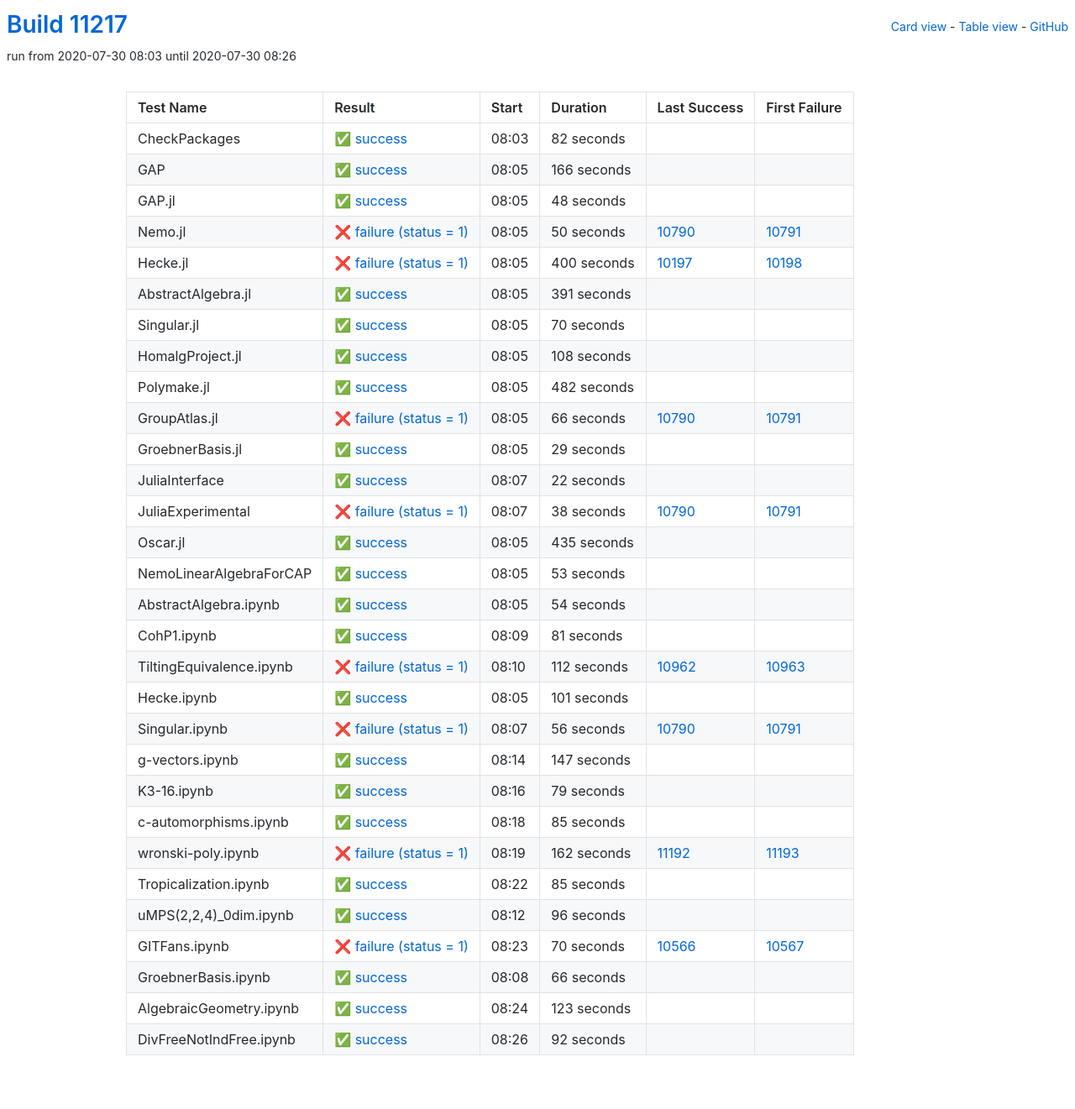
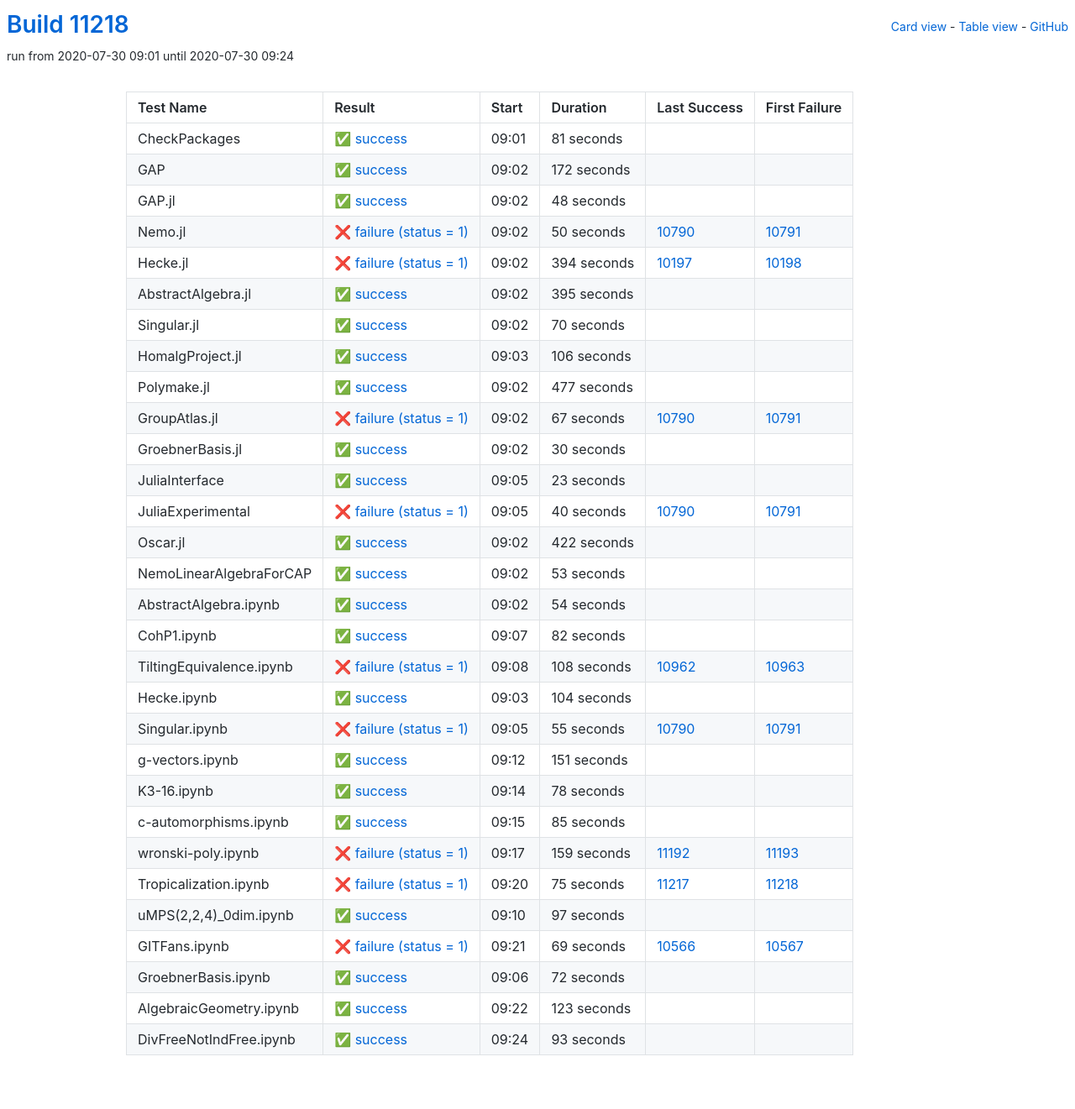
Before and after one commit to oscar-system/oscar-ci-status, a Jekyll site: the page built from table.html, in a window 1280 px wide. Shown: the whole page at 84% size. Built offline with Jekyll 4.4.1, drawn with Linux system fonts in a browser that asks for light colours.

Commit message:
Build #11218

```diff
--- a/_data/ci.yml
+++ b/_data/ci.yml
@@ -1,6 +1,6 @@
 ---
-build: 11217
-build_url: https://oscarci.mathematik.uni-kl.de/job/oscar/11217/
+build: 11218
+build_url: https://oscarci.mathematik.uni-kl.de/job/oscar/11218/
 job: oscar
 organization: oscar-system
 repo: oscar-ci-status
@@ -8,32 +8,32 @@
 tests:
 - name: CheckPackages
   id: checkpackages
-  log: https://oscarci.mathematik.uni-kl.de/job/oscar/11217/artifact/logs/build-11217/CheckPackages.log
-  start: 2020-07-30 08:03
+  log: https://oscarci.mathematik.uni-kl.de/job/oscar/11218/artifact/logs/build-11218/CheckPackages.log
+  start: 2020-07-30 09:01
   success: true
   exitcode: 0
   status: success
-  duration: 82
+  duration: 81
   last_success: false
   last_success_url:
   first_failure: false
   first_failure_url:
 - name: GAP
   id: gap
-  log: https://oscarci.mathematik.uni-kl.de/job/oscar/11217/artifact/logs/build-11217/GAP.log
-  start: 2020-07-30 08:05
+  log: https://oscarci.mathematik.uni-kl.de/job/oscar/11218/artifact/logs/build-11218/GAP.log
+  start: 2020-07-30 09:02
   success: true
   exitcode: 0
   status: success
-  duration: 166
+  duration: 172
   last_success: false
   last_success_url:
   first_failure: false
   first_failure_url:
 - name: GAP.jl
   id: gap-jl
-  log: https://oscarci.mathematik.uni-kl.de/job/oscar/11217/artifact/logs/build-11217/GAP.jl.log
-  start: 2020-07-30 08:05
+  log: https://oscarci.mathematik.uni-kl.de/job/oscar/11218/artifact/logs/build-11218/GAP.jl.log
+  start: 2020-07-30 09:02
   success: true
   exitcode: 0
   status: success
@@ -44,8 +44,8 @@
   first_failure_url:
 - name: Nemo.jl
   id: nemo-jl
-  log: https://oscarci.mathematik.uni-kl.de/job/oscar/11217/artifact/logs/build-11217/Nemo.jl.log
-  start: 2020-07-30 08:05
+  log: https://oscarci.mathematik.uni-kl.de/job/oscar/11218/artifact/logs/build-11218/Nemo.jl.log
+  start: 2020-07-30 09:02
   success: false
   exitcode: 1
   status: failure
@@ -56,32 +56,32 @@
   first_failure_url: https://oscarci.mathematik.uni-kl.de/job/oscar/10791/
 - name: Hecke.jl
   id: hecke-jl
-  log: https://oscarci.mathematik.uni-kl.de/job/oscar/11217/artifact/logs/build-11217/Hecke.jl.log
-  start: 2020-07-30 08:05
+  log: https://oscarci.mathematik.uni-kl.de/job/oscar/11218/artifact/logs/build-11218/Hecke.jl.log
+  start: 2020-07-30 09:02
   success: false
   exitcode: 1
   status: failure
-  duration: 400
+  duration: 394
   last_success: 10197
   last_success_url: https://oscarci.mathematik.uni-kl.de/job/oscar/10197/
   first_failure: 10198
   first_failure_url: https://oscarci.mathematik.uni-kl.de/job/oscar/10198/
 - name: AbstractAlgebra.jl
   id: abstractalgebra-jl
-  log: https://oscarci.mathematik.uni-kl.de/job/oscar/11217/artifact/logs/build-11217/AbstractAlgebra.jl.log
-  start: 2020-07-30 08:05
+  log: https://oscarci.mathematik.uni-kl.de/job/oscar/11218/artifact/logs/build-11218/AbstractAlgebra.jl.log
+  start: 2020-07-30 09:02
   success: true
   exitcode: 0
   status: success
-  duration: 391
+  duration: 395
   last_success: false
   last_success_url:
   first_failure: false
   first_failure_url:
 - name: Singular.jl
   id: singular-jl
-  log: https://oscarci.mathematik.uni-kl.de/job/oscar/11217/artifact/logs/build-11217/Singular.jl.log
-  start: 2020-07-30 08:05
+  log: https://oscarci.mathematik.uni-kl.de/job/oscar/11218/artifact/logs/build-11218/Singular.jl.log
+  start: 2020-07-30 09:02
   success: true
   exitcode: 0
   status: success
@@ -92,92 +92,92 @@
   first_failure_url:
 - name: HomalgProject.jl
   id: homalgproject-jl
-  log: https://oscarci.mathematik.uni-kl.de/job/oscar/11217/artifact/logs/build-11217/HomalgProject.jl.log
-  start: 2020-07-30 08:05
+  log: https://oscarci.mathematik.uni-kl.de/job/oscar/11218/artifact/logs/build-11218/HomalgProject.jl.log
+  start: 2020-07-30 09:03
   success: true
   exitcode: 0
   status: success
-  duration: 108
+  duration: 106
   last_success: false
   last_success_url:
   first_failure: false
   first_failure_url:
 - name: Polymake.jl
   id: polymake-jl
-  log: https://oscarci.mathematik.uni-kl.de/job/oscar/11217/artifact/logs/build-11217/Polymake.jl.log
-  start: 2020-07-30 08:05
+  log: https://oscarci.mathematik.uni-kl.de/job/oscar/11218/artifact/logs/build-11218/Polymake.jl.log
+  start: 2020-07-30 09:02
   success: true
   exitcode: 0
   status: success
-  duration: 482
+  duration: 477
   last_success: false
   last_success_url:
   first_failure: false
   first_failure_url:
 - name: GroupAtlas.jl
   id: groupatlas-jl
-  log: https://oscarci.mathematik.uni-kl.de/job/oscar/11217/artifact/logs/build-11217/GroupAtlas.jl.log
-  start: 2020-07-30 08:05
+  log: https://oscarci.mathematik.uni-kl.de/job/oscar/11218/artifact/logs/build-11218/GroupAtlas.jl.log
+  start: 2020-07-30 09:02
   success: false
   exitcode: 1
   status: failure
-  duration: 66
+  duration: 67
   last_success: 10790
   last_success_url: https://oscarci.mathematik.uni-kl.de/job/oscar/10790/
   first_failure: 10791
   first_failure_url: https://oscarci.mathematik.uni-kl.de/job/oscar/10791/
 - name: GroebnerBasis.jl
   id: groebnerbasis-jl
-  log: https://oscarci.mathematik.uni-kl.de/job/oscar/11217/artifact/logs/build-11217/GroebnerBasis.jl.log
-  start: 2020-07-30 08:05
+  log: https://oscarci.mathematik.uni-kl.de/job/oscar/11218/artifact/logs/build-11218/GroebnerBasis.jl.log
+  start: 2020-07-30 09:02
   success: true
   exitcode: 0
   status: success
-  duration: 29
+  duration: 30
   last_success: false
   last_success_url:
   first_failure: false
   first_failure_url:
 - name: JuliaInterface
   id: juliainterface
-  log: https://oscarci.mathematik.uni-kl.de/job/oscar/11217/artifact/logs/build-11217/JuliaInterface.log
-  start: 2020-07-30 08:07
+  log: https://oscarci.mathematik.uni-kl.de/job/oscar/11218/artifact/logs/build-11218/JuliaInterface.log
+  start: 2020-07-30 09:05
   success: true
   exitcode: 0
   status: success
-  duration: 22
+  duration: 23
   last_success: false
   last_success_url:
   first_failure: false
   first_failure_url:
 - name: JuliaExperimental
   id: juliaexperimental
-  log: https://oscarci.mathematik.uni-kl.de/job/oscar/11217/artifact/logs/build-11217/JuliaExperimental.log
-  start: 2020-07-30 08:07
+  log: https://oscarci.mathematik.uni-kl.de/job/oscar/11218/artifact/logs/build-11218/JuliaExperimental.log
+  start: 2020-07-30 09:05
   success: false
   exitcode: 1
   status: failure
-  duration: 38
+  duration: 40
   last_success: 10790
   last_success_url: https://oscarci.mathematik.uni-kl.de/job/oscar/10790/
   first_failure: 10791
   first_failure_url: https://oscarci.mathematik.uni-kl.de/job/oscar/10791/
 - name: Oscar.jl
   id: oscar-jl
-  log: https://oscarci.mathematik.uni-kl.de/job/oscar/11217/artifact/logs/build-11217/Oscar.jl.log
-  start: 2020-07-30 08:05
+  log: https://oscarci.mathematik.uni-kl.de/job/oscar/11218/artifact/logs/build-11218/Oscar.jl.log
+  start: 2020-07-30 09:02
   success: true
   exitcode: 0
   status: success
-  duration: 435
+  duration: 422
   last_success: false
   last_success_url:
   first_failure: false
   first_failure_url:
 - name: NemoLinearAlgebraForCAP
   id: nemolinearalgebraforcap
-  log: https://oscarci.mathematik.uni-kl.de/job/oscar/11217/artifact/logs/build-11217/NemoLinearAlgebraForCAP.log
-  start: 2020-07-30 08:05
+  log: https://oscarci.mathematik.uni-kl.de/job/oscar/11218/artifact/logs/build-11218/NemoLinearAlgebraForCAP.log
+  start: 2020-07-30 09:02
   success: true
   exitcode: 0
   status: success
@@ -188,8 +188,8 @@
   first_failure_url:
 - name: AbstractAlgebra.ipynb
   id: abstractalgebra-ipynb
-  log: https://oscarci.mathematik.uni-kl.de/job/oscar/11217/artifact/logs/build-11217/AbstractAlgebra.ipynb.log
-  start: 2020-07-30 08:05
+  log: https://oscarci.mathematik.uni-kl.de/job/oscar/11218/artifact/logs/build-11218/AbstractAlgebra.ipynb.log
+  start: 2020-07-30 09:02
   success: true
   exitcode: 0
   status: success
@@ -200,80 +200,80 @@
   first_failure_url:
 - name: CohP1.ipynb
   id: cohp1-ipynb
-  log: https://oscarci.mathematik.uni-kl.de/job/oscar/11217/artifact/logs/build-11217/CohP1.ipynb.log
-  start: 2020-07-30 08:09
+  log: https://oscarci.mathematik.uni-kl.de/job/oscar/11218/artifact/logs/build-11218/CohP1.ipynb.log
+  start: 2020-07-30 09:07
   success: true
   exitcode: 0
   status: success
-  duration: 81
+  duration: 82
   last_success: false
   last_success_url:
   first_failure: false
   first_failure_url:
 - name: TiltingEquivalence.ipynb
   id: tiltingequivalence-ipynb
-  log: https://oscarci.mathematik.uni-kl.de/job/oscar/11217/artifact/logs/build-11217/TiltingEquivalence.ipynb.log
-  start: 2020-07-30 08:10
+  log: https://oscarci.mathematik.uni-kl.de/job/oscar/11218/artifact/logs/build-11218/TiltingEquivalence.ipynb.log
+  start: 2020-07-30 09:08
   success: false
   exitcode: 1
   status: failure
-  duration: 112
+  duration: 108
   last_success: 10962
   last_success_url: https://oscarci.mathematik.uni-kl.de/job/oscar/10962/
   first_failure: 10963
   first_failure_url: https://oscarci.mathematik.uni-kl.de/job/oscar/10963/
 - name: Hecke.ipynb
   id: hecke-ipynb
-  log: https://oscarci.mathematik.uni-kl.de/job/oscar/11217/artifact/logs/build-11217/Hecke.ipynb.log
-  start: 2020-07-30 08:05
+  log: https://oscarci.mathematik.uni-kl.de/job/oscar/11218/artifact/logs/build-11218/Hecke.ipynb.log
+  start: 2020-07-30 09:03
   success: true
   exitcode: 0
   status: success
-  duration: 101
+  duration: 104
   last_success: false
   last_success_url:
   first_failure: false
   first_failure_url:
 - name: Singular.ipynb
   id: singular-ipynb
-  log: https://oscarci.mathematik.uni-kl.de/job/oscar/11217/artifact/logs/build-11217/Singular.ipynb.log
-  start: 2020-07-30 08:07
+  log: https://oscarci.mathematik.uni-kl.de/job/oscar/11218/artifact/logs/build-11218/Singular.ipynb.log
+  start: 2020-07-30 09:05
   success: false
   exitcode: 1
   status: failure
-  duration: 56
+  duration: 55
   last_success: 10790
   last_success_url: https://oscarci.mathematik.uni-kl.de/job/oscar/10790/
   first_failure: 10791
   first_failure_url: https://oscarci.mathematik.uni-kl.de/job/oscar/10791/
 - name: g-vectors.ipynb
   id: g-vectors-ipynb
-  log: https://oscarci.mathematik.uni-kl.de/job/oscar/11217/artifact/logs/build-11217/g-vectors.ipynb.log
-  start: 2020-07-30 08:14
+  log: https://oscarci.mathematik.uni-kl.de/job/oscar/11218/artifact/logs/build-11218/g-vectors.ipynb.log
+  start: 2020-07-30 09:12
   success: true
   exitcode: 0
   status: success
-  duration: 147
+  duration: 151
   last_success: false
   last_success_url:
   first_failure: false
   first_failure_url:
 - name: K3-16.ipynb
   id: k3-16-ipynb
-  log: https://oscarci.mathematik.uni-kl.de/job/oscar/11217/artifact/logs/build-11217/K3-16.ipynb.log
-  start: 2020-07-30 08:16
+  log: https://oscarci.mathematik.uni-kl.de/job/oscar/11218/artifact/logs/build-11218/K3-16.ipynb.log
+  start: 2020-07-30 09:14
   success: true
   exitcode: 0
   status: success
-  duration: 79
+  duration: 78
   last_success: false
   last_success_url:
   first_failure: false
   first_failure_url:
 - name: c-automorphisms.ipynb
   id: c-automorphisms-ipynb
-  log: https://oscarci.mathematik.uni-kl.de/job/oscar/11217/artifact/logs/build-11217/c-automorphisms.ipynb.log
-  start: 2020-07-30 08:18
+  log: https://oscarci.mathematik.uni-kl.de/job/oscar/11218/artifact/logs/build-11218/c-automorphisms.ipynb.log
+  start: 2020-07-30 09:15
   success: true
   exitcode: 0
   status: success
@@ -284,68 +284,68 @@
   first_failure_url:
 - name: wronski-poly.ipynb
   id: wronski-poly-ipynb
-  log: https://oscarci.mathematik.uni-kl.de/job/oscar/11217/artifact/logs/build-11217/wronski-poly.ipynb.log
-  start: 2020-07-30 08:19
+  log: https://oscarci.mathematik.uni-kl.de/job/oscar/11218/artifact/logs/build-11218/wronski-poly.ipynb.log
+  start: 2020-07-30 09:17
   success: false
   exitcode: 1
   status: failure
-  duration: 162
+  duration: 159
   last_success: 11192
   last_success_url: https://oscarci.mathematik.uni-kl.de/job/oscar/11192/
   first_failure: 11193
   first_failure_url: https://oscarci.mathematik.uni-kl.de/job/oscar/11193/
 - name: Tropicalization.ipynb
   id: tropicalization-ipynb
-  log: https://oscarci.mathematik.uni-kl.de/job/oscar/11217/artifact/logs/build-11217/Tropicalization.ipynb.log
-  start: 2020-07-30 08:22
+  log: https://oscarci.mathematik.uni-kl.de/job/oscar/11218/artifact/logs/build-11218/Tropicalization.ipynb.log
+  start: 2020-07-30 09:20
+  success: false
+  exitcode: 1
+  status: failure
+  duration: 75
+  last_success: 11217
+  last_success_url: https://oscarci.mathematik.uni-kl.de/job/oscar/11217/
+  first_failure: 11218
+  first_failure_url: https://oscarci.mathematik.uni-kl.de/job/oscar/11218/
+- name: uMPS(2,2,4)_0dim.ipynb
+  id: umps-2-2-4-0dim-ipynb
+  log: https://oscarci.mathematik.uni-kl.de/job/oscar/11218/artifact/logs/build-11218/uMPS-2-2-4-_0dim.ipynb.log
+  start: 2020-07-30 09:10
   success: true
   exitcode: 0
   status: success
-  duration: 85
-  last_success: false
-  last_success_url:
-  first_failure: false
-  first_failure_url:
-- name: uMPS(2,2,4)_0dim.ipynb
-  id: umps-2-2-4-0dim-ipynb
-  log: https://oscarci.mathematik.uni-kl.de/job/oscar/11217/artifact/logs/build-11217/uMPS-2-2-4-_0dim.ipynb.log
-  start: 2020-07-30 08:12
-  success: true
-  exitcode: 0
-  status: success
-  duration: 96
+  duration: 97
   last_success: false
   last_success_url:
   first_failure: false
   first_failure_url:
 - name: GITFans.ipynb
   id: gitfans-ipynb
-  log: https://oscarci.mathematik.uni-kl.de/job/oscar/11217/artifact/logs/build-11217/GITFans.ipynb.log
-  start: 2020-07-30 08:23
+  log: https://oscarci.mathematik.uni-kl.de/job/oscar/11218/artifact/logs/build-11218/GITFans.ipynb.log
+  start: 2020-07-30 09:21
   success: false
   exitcode: 1
   status: failure
-  duration: 70
+  duration: 69
   last_success: 10566
   last_success_url: https://oscarci.mathematik.uni-kl.de/job/oscar/10566/
   first_failure: 10567
   first_failure_url: https://oscarci.mathematik.uni-kl.de/job/oscar/10567/
 - name: GroebnerBasis.ipynb
   id: groebnerbasis-ipynb
-  log: https://oscarci.mathematik.uni-kl.de/job/oscar/11217/artifact/logs/build-11217/GroebnerBasis.ipynb.log
-  start: 2020-07-30 08:08
+  log: https://oscarci.mathematik.uni-kl.de/job/oscar/11218/artifact/logs/build-11218/GroebnerBasis.ipynb.log
+  start: 2020-07-30 09:06
   success: true
   exitcode: 0
   status: success
-  duration: 66
+  duration: 72
   last_success: false
   last_success_url:
   first_failure: false
   first_failure_url:
 - name: AlgebraicGeometry.ipynb
   id: algebraicgeometry-ipynb
-  log: https://oscarci.mathematik.uni-kl.de/job/oscar/11217/artifact/logs/build-11217/AlgebraicGeometry.ipynb.log
-  start: 2020-07-30 08:24
+  log: https://oscarci.mathematik.uni-kl.de/job/oscar/11218/artifact/logs/build-11218/AlgebraicGeometry.ipynb.log
+  start: 2020-07-30 09:22
   success: true
   exitcode: 0
   status: success
@@ -356,12 +356,12 @@
   first_failure_url:
 - name: DivFreeNotIndFree.ipynb
   id: divfreenotindfree-ipynb
-  log: https://oscarci.mathematik.uni-kl.de/job/oscar/11217/artifact/logs/build-11217/DivFreeNotIndFree.ipynb.log
-  start: 2020-07-30 08:26
+  log: https://oscarci.mathematik.uni-kl.de/job/oscar/11218/artifact/logs/build-11218/DivFreeNotIndFree.ipynb.log
+  start: 2020-07-30 09:24
   success: true
   exitcode: 0
   status: success
-  duration: 92
+  duration: 93
   last_success: false
   last_success_url:
   first_failure: false
```
Also changed, not shown: README.md.
